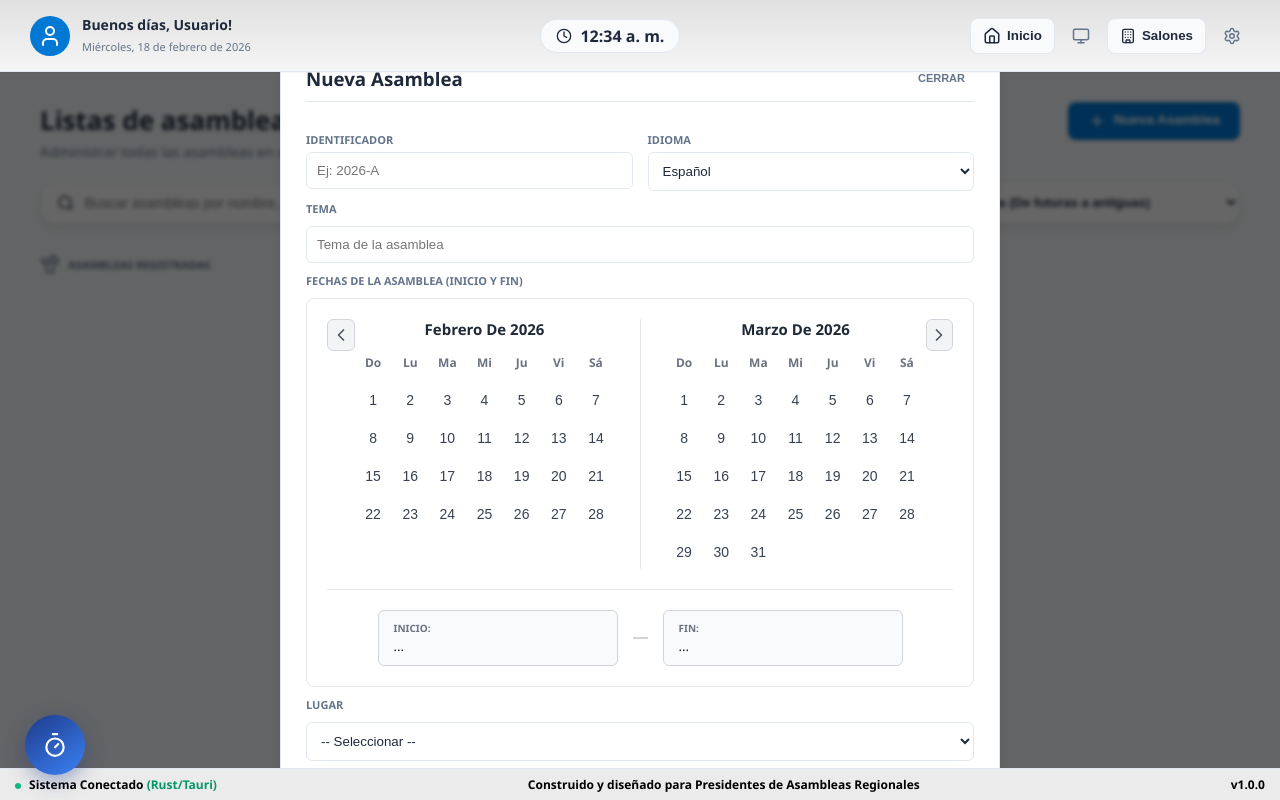
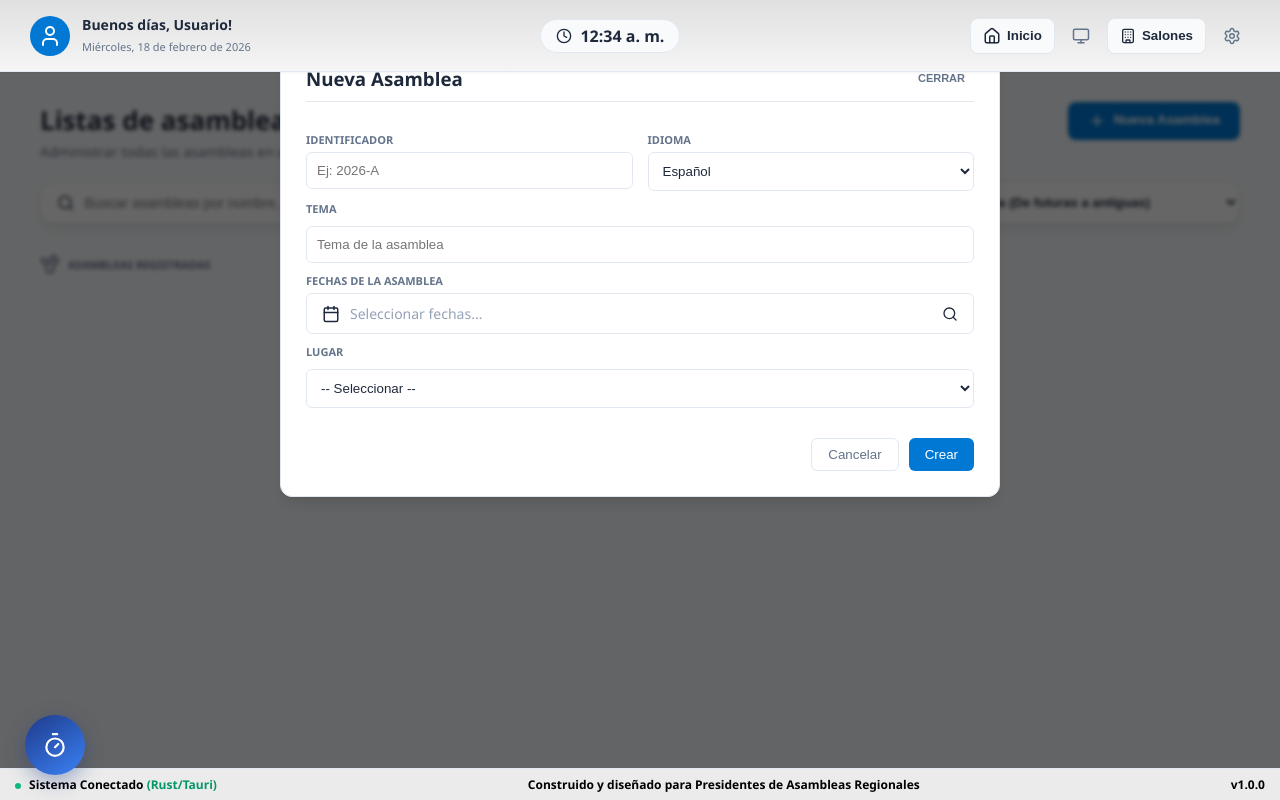
Before and after one commit to yorlenbatistareyes-prog/asistente-asamblea-tauri, a SvelteKit app: page / in a window 1280 px wide. Both pictures are taken after a click on the button "Nueva Asamblea". Built offline with nearby package versions, Linux system fonts and the light colour scheme.

Commit message:
Calendario mejorado

```diff
--- a/src/lib/components/ui/CalendarioRango.svelte
+++ b/src/lib/components/ui/CalendarioRango.svelte
@@ -1,9 +1,12 @@
 <script lang="ts">
-    import { ChevronLeft, ChevronRight } from 'lucide-svelte';
+    import { ChevronLeft, ChevronRight, Info } from 'lucide-svelte';
+    import { createEventDispatcher } from 'svelte';
 
     // Propiedades que exportamos para conectarlas con el formulario principal
     export let fechaInicio: Date | null = null;
     export let fechaFin: Date | null = null;
+
+    const dispatch = createEventDispatcher();
 
     // Estado del calendario (meses a mostrar)
     let fechaReferencia = new Date();
@@ -83,8 +86,21 @@
     }
 
     function formatearFechaLarga(fecha: Date | null) {
-        if (!fecha) return '...';
+        if (!fecha) return 'Seleccione fecha...';
         return new Intl.DateTimeFormat('es-ES', { weekday: 'long', day: 'numeric', month: 'long', year: 'numeric' }).format(fecha);
+    }
+
+    // --- ACCIONES DE LOS NUEVOS BOTONES ---
+    function limpiarFechas() {
+        fechaInicio = null;
+        fechaFin = null;
+    }
+
+    function confirmarSeleccion() {
+        if (fechaInicio && fechaFin) {
+            // Avisa al componente padre (modal) que la selección está lista
+            dispatch('seleccionar', { inicio: fechaInicio, fin: fechaFin });
+        }
     }
 </script>
 
@@ -154,6 +170,20 @@
             <span class="valor">{formatearFechaLarga(fechaFin)}</span>
         </div>
     </div>
+
+    <div class="footer-acciones">
+        <div class="botones-accion">
+            <button type="button" class="btn-cancelar" on:click={limpiarFechas}>Cancelar</button>
+            <button
+                type="button"
+                class="btn-seleccionar"
+                on:click={confirmarSeleccion}
+                disabled={!fechaInicio || !fechaFin}
+            >
+                Seleccionar
+            </button>
+        </div>
+    </div>
 </div>
 
 <style>
@@ -200,4 +230,56 @@
     .etiqueta { font-size: 10px; font-weight: 700; color: #6b7280; text-transform: uppercase; }
     .valor { font-size: 13px; font-weight: 500; color: #111827; text-transform: capitalize; }
     .linea-conexion { width: 15px; height: 2px; background: #d1d5db; }
+
+    /* === ESTILOS DEL NUEVO FOOTER DE ACCIONES === */
+    .footer-acciones {
+        display: flex;
+        flex-direction: column;
+        gap: 15px;
+        margin-top: 5px;
+    }
+
+    .info-texto {
+        display: flex;
+        align-items: center;
+        gap: 8px;
+        font-size: 13px;
+        color: #4b5563;
+    }
+
+    :global(.icono-info) {
+        color: #2563eb; /* Color azul para el ícono */
+    }
+
+    .botones-accion {
+        display: flex;
+        gap: 10px;
+    }
+
+    .btn-cancelar {
+        background: #f3f4f6;
+        border: 1px solid #d1d5db;
+        padding: 10px 16px;
+        border-radius: 4px;
+        color: #374151;
+        font-size: 14px;
+        font-weight: 500;
+        cursor: pointer;
+        transition: background 0.2s;
+    }
+    .btn-cancelar:hover { background: #e5e7eb; }
+
+    .btn-seleccionar {
+        background: #32588e; /* Ajustado al tono azul oscuro de tu imagen */
+        border: none;
+        padding: 10px 24px;
+        border-radius: 4px;
+        color: white;
+        font-size: 14px;
+        font-weight: 500;
+        cursor: pointer;
+        transition: background 0.2s;
+    }
+    .btn-seleccionar:hover:not(:disabled) { background: #23416b; }
+    .btn-seleccionar:disabled { background: #9ca3af; cursor: not-allowed; opacity: 0.7; }
 </style>
--- a/src/routes/+page.svelte
+++ b/src/routes/+page.svelte
@@ -8,10 +8,12 @@
   import Panel from '$lib/components/ui/Panel.svelte';
   import { Plus, Calendar, Trash2, Lectern, X, Building, Globe, Search } from 'lucide-svelte';
   import CalendarioRango from '$lib/components/ui/CalendarioRango.svelte';
+
   // DATOS
   let listaAsambleas: any[] = [];
   let listaLocales: any[] = [];
   let mostrarModal = false;
+  let editandoFecha = false;
 
   let form = {
     tema: "",
@@ -22,10 +24,40 @@
     idioma: "Español"
 };
 
-  // ESTADOS DE BÚSQUEDA Y FILTRO
+// ESTADOS DE BÚSQUEDA Y FILTRO
   let terminoBusqueda = "";
   let filtroCategoria = "todas";
   let ordenamiento = "fecha_desc";
+
+  // Función única corregida (Elimina cualquier otra versión de abrirModal)
+  function abrirModal() {
+      form = { tema: "", fechaInicio: null, fechaFin: null, local_id: null, identificador: "", idioma: "Español" };
+      editandoFecha = false;
+      mostrarModal = true;
+  }
+
+function manejarSeleccionFinal() {
+      editandoFecha = false;
+  }
+
+  function formatearRangoSimple(inicio: Date | null, fin: Date | null): string {
+    if (!inicio || !fin) return "Seleccionar fechas...";
+    const opciones: Intl.DateTimeFormatOptions = { day: 'numeric', month: 'short' };
+    return `${inicio.toLocaleDateString('es-ES', opciones)} - ${fin.toLocaleDateString('es-ES', opciones)}, ${inicio.getFullYear()}`;
+  }
+
+// Carga inicial
+  onMount(() => { cargarTodo(); });
+
+  async function cargarTodo() {
+      try {
+          const [a, l] = await Promise.all([invoke('obtener_asambleas'), invoke('obtener_locales')]);
+          listaAsambleas = a as any[];
+          listaLocales = l as any[];
+      } catch(e) { console.error(e); }
+  }
+
+
 
   // --- TRADUCTOR DE FECHAS A PRUEBA DE BALAS (TypeScript) ---
   function obtenerTiempoSeguro(fechaStr: string): number {
@@ -117,20 +149,6 @@
           return 0;
       });
 
-  onMount(() => { cargarTodo(); });
-
-  async function cargarTodo() {
-      try {
-          const [a, l] = await Promise.all([invoke('obtener_asambleas'), invoke('obtener_locales')]);
-          listaAsambleas = a as any[]; listaLocales = l as any[];
-      } catch(e) { console.error(e); }
-  }
-
-  function abrirModal() {
-      // Limpiamos todo al abrir
-      form = { tema: "", fechaInicio: null, fechaFin: null, local_id: null, identificador: "", idioma: "Español" };
-      mostrarModal = true;
-  }
 
   async function crear() {
       // Validación: Exigimos tema y ambas fechas
@@ -347,11 +365,30 @@
                         </div>
                     </div>
                     <label>Tema</label><input bind:value={form.tema} placeholder="Tema de la asamblea">
-                    <label>Fechas de la asamblea (Inicio y Fin)</label>
+                    <div style="display: flex; flex-direction: column; gap: 5px;">
+    <label>Fechas de la asamblea</label>
 
-                    <CalendarioRango
-                        bind:fechaInicio={form.fechaInicio}
-                        bind:fechaFin={form.fechaFin}/>
+    {#if editandoFecha}
+        <div class="contenedor-calendario-flotante">
+            <CalendarioRango
+                bind:fechaInicio={form.fechaInicio}
+                bind:fechaFin={form.fechaFin}
+                on:seleccionar={manejarSeleccionFinal}
+            />
+            <button type="button" class="btn-cancelar-flotante" on:click={() => editandoFecha = false}>
+                Cerrar calendario
+            </button>
+        </div>
+    {:else}
+        <div class="campo-selector-fecha" on:click={() => editandoFecha = true} role="button" tabindex="0">
+            <Calendar size={18} class="ico-azul"/>
+            <span class={!form.fechaInicio ? 'placeholder' : ''}>
+                {formatearRangoSimple(form.fechaInicio, form.fechaFin)}
+            </span>
+            <Search size={16} class="ico-search-fecha"/>
+        </div>
+    {/if}
+</div>
                     <label>Lugar</label>
                     <select bind:value={form.local_id}>
                         <option value={null}>-- Seleccionar --</option>
@@ -667,4 +704,90 @@
 
 .btn-empty { background: transparent; border: none; color: #1e40af; font-weight: bold; cursor: pointer; text-decoration: underline; font-size: 15px; padding: 0;}
 
+.campo-fecha-finalizada {
+        display: flex;
+        align-items: center;
+        gap: 12px;
+        padding: 12px 15px;
+        background: #f8fafc;
+        border: 1px solid #cbd5e1;
+        border-radius: 8px;
+        cursor: pointer;
+        transition: border-color 0.2s;
+    }
+    .campo-fecha-finalizada:hover {
+        border-color: #3b82f6;
+    }
+    .campo-fecha-finalizada span {
+        flex: 1;
+        font-weight: 600;
+        color: #1e293b;
+        font-size: 14px;
+    }
+    .btn-editar-fecha {
+        background: #eff6ff;
+        color: #2563eb;
+        border: none;
+        padding: 4px 10px;
+        border-radius: 4px;
+        font-size: 12px;
+        font-weight: 700;
+        cursor: pointer;
+    }
+    .ico-azul { color: #2563eb; }
+
+    .campo-selector-fecha {
+        display: flex;
+        align-items: center;
+        gap: 10px;
+        padding: 10px 15px;
+        background: var(--input-bg, #ffffff);
+        border: 1px solid var(--border, #cbd5e1);
+        border-radius: 6px;
+        cursor: pointer;
+        transition: all 0.2s;
+    }
+
+    .campo-selector-fecha:hover {
+        border-color: var(--primary, #3b82f6);
+        background: #f8fafc;
+    }
+
+    .campo-selector-fecha span {
+        flex: 1;
+        font-size: 14px;
+        color: var(--text-main, #1e293b);
+        font-weight: 500;
+    }
+
+    .campo-selector-fecha .placeholder {
+        color: #94a3b8;
+    }
+
+    .contenedor-calendario-flotante {
+        display: flex;
+        flex-direction: column;
+        gap: 10px;
+        animation: slideDown 0.2s ease-out;
+    }
+
+    .btn-cancelar-flotante {
+        align-self: flex-end;
+        background: transparent;
+        border: none;
+        color: #64748b;
+        font-size: 12px;
+        font-weight: 600;
+        cursor: pointer;
+        text-decoration: underline;
+    }
+
+    .ico-azul { color: #2563eb; }
+    .ico-search-fecha { color: #94a3b8; }
+
+    @keyframes slideDown {
+        from { opacity: 0; transform: translateY(-10px); }
+        to { opacity: 1; transform: translateY(0); }
+    }
+
 </style>
```
